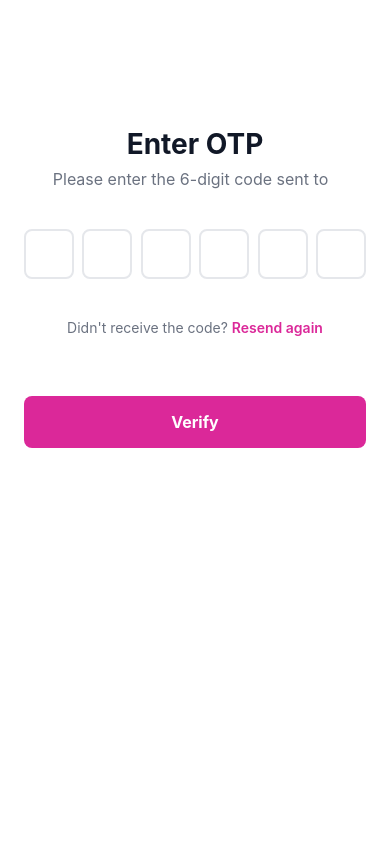
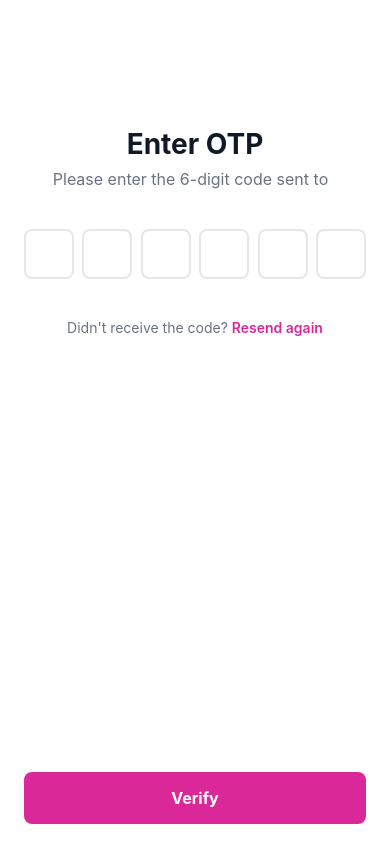
Before and after one commit to lucky-panchal/RideShare, a React Native app: screen /OtpVerify in a window 390 px wide. Built offline with nearby package versions, Linux system fonts and the light colour scheme.

Commit message:
Add keyboard-aware positioning for verify button

```diff
--- a/components/SecondScreen/OtpVerify.jsx
+++ b/components/SecondScreen/OtpVerify.jsx
@@ -1,12 +1,27 @@
-import React, { useState, useRef } from 'react';
-import { View, StyleSheet, Text, StatusBar, TextInput, TouchableOpacity, Dimensions, Alert } from 'react-native';
+import React, { useState, useRef, useEffect } from 'react';
+import { View, StyleSheet, Text, StatusBar, TextInput, TouchableOpacity, Dimensions, Alert, Keyboard, KeyboardAvoidingView, Platform } from 'react-native';
 
 const { width: screenWidth, height: screenHeight } = Dimensions.get('window');
 
 export default function OtpVerify({ navigation, route }) {
   const { mobile, countryCode } = route.params || {};
   const [otp, setOtp] = useState(['', '', '', '', '', '']);
+  const [keyboardVisible, setKeyboardVisible] = useState(false);
   const inputRefs = useRef([]);
+
+  useEffect(() => {
+    const keyboardDidShowListener = Keyboard.addListener('keyboardDidShow', () => {
+      setKeyboardVisible(true);
+    });
+    const keyboardDidHideListener = Keyboard.addListener('keyboardDidHide', () => {
+      setKeyboardVisible(false);
+    });
+
+    return () => {
+      keyboardDidHideListener.remove();
+      keyboardDidShowListener.remove();
+    };
+  }, []);
 
   const handleOtpChange = (value, index) => {
     const newOtp = [...otp];
@@ -40,10 +55,13 @@ export default function OtpVerify({ navigation, route }) {
   };
 
   return (
-    <View style={styles.container}>
+    <KeyboardAvoidingView
+      style={styles.container}
+      behavior={Platform.OS === 'ios' ? 'padding' : 'height'}
+    >
       <StatusBar barStyle="dark-content" backgroundColor="#ffffff" />
 
-      <View style={styles.content}>
+      <View style={[styles.content, keyboardVisible && styles.contentKeyboardActive]}>
         <Text style={styles.title}>Enter OTP</Text>
         <Text style={styles.subtitle}>Please enter the 6-digit code sent to {countryCode} {mobile}</Text>
 
@@ -70,12 +88,15 @@ export default function OtpVerify({ navigation, route }) {
             <Text style={styles.resendLink}>Resend again</Text>
           </TouchableOpacity>
         </View>
+      </View>
 
-        <TouchableOpacity style={styles.verifyButton} onPress={handleVerify}>
-          <Text style={styles.verifyButtonText}>Verify</Text>
-        </TouchableOpacity>
-      </View>
-    </View>
+      <TouchableOpacity
+        style={[styles.verifyButton, keyboardVisible && styles.verifyButtonKeyboardActive]}
+        onPress={handleVerify}
+      >
+        <Text style={styles.verifyButtonText}>Verify</Text>
+      </TouchableOpacity>
+    </KeyboardAvoidingView>
   );
 }
 
@@ -89,6 +110,9 @@ const styles = StyleSheet.create({
     paddingHorizontal: 24,
     paddingTop: screenHeight * 0.15,
     alignItems: 'center',
+  },
+  contentKeyboardActive: {
+    paddingTop: screenHeight * 0.08,
   },
   title: {
     fontSize: 28,
@@ -141,9 +165,12 @@ const styles = StyleSheet.create({
     backgroundColor: '#DB2899',
     paddingVertical: 16,
     borderRadius: 8,
-    width: '100%',
+    marginHorizontal: 24,
     alignItems: 'center',
-    marginTop: 20,
+    marginBottom: 20,
+  },
+  verifyButtonKeyboardActive: {
+    marginBottom: 10,
   },
   verifyButtonText: {
     color: '#ffffff',
```
